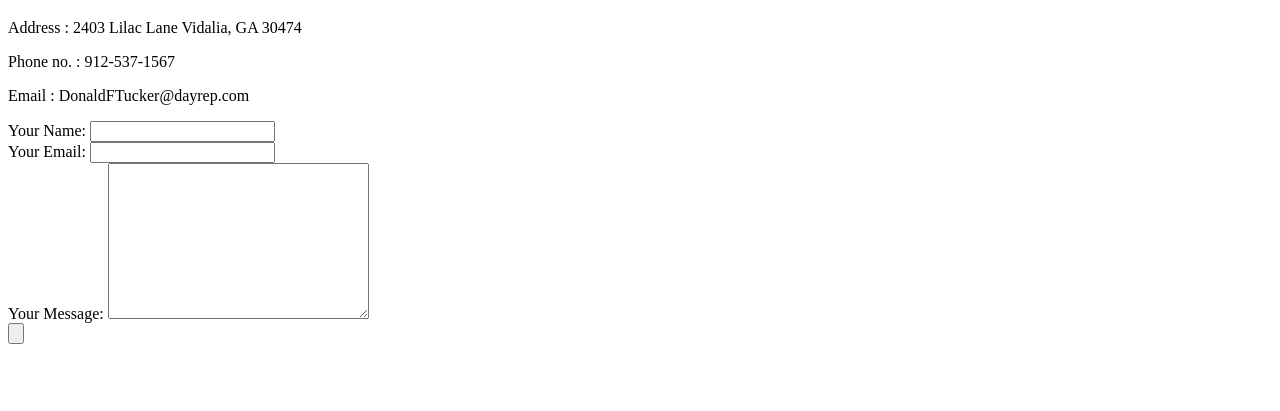
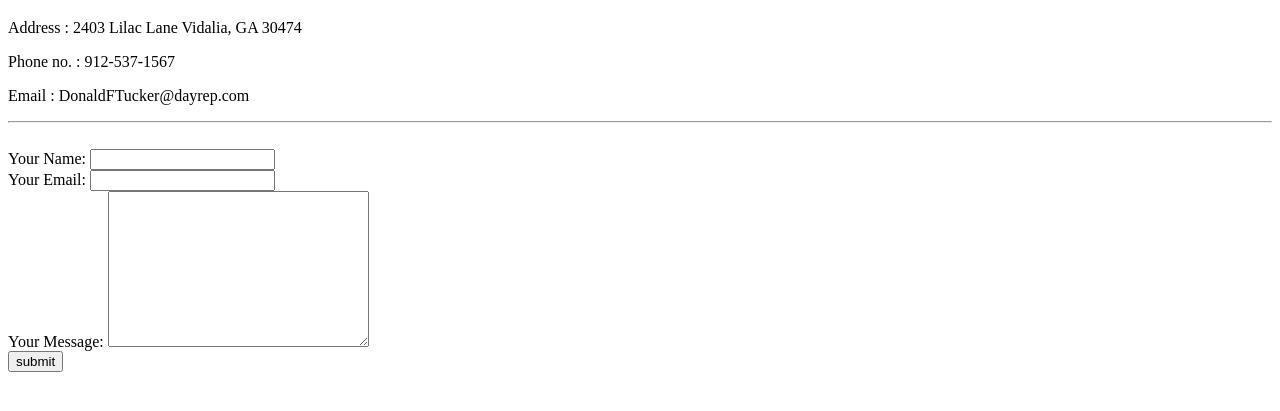
Before and after one commit to umeshpalsingh/cv-1, a plain HTML site: page contact-me.html in a window 1280 px wide. Shown: the part 61-472 px from the top of the page. Drawn offline with Linux system fonts and the light colour scheme.

Commit message:
Line - 12 , 13 - <hr> and <br> tag add  and at line 25 - value = submit add

```diff
--- a/contact-me.html
+++ b/contact-me.html
@@ -9,6 +9,8 @@
     <p>Address : 2403 Lilac Lane Vidalia, GA 30474</p>
     <p>Phone no. : 912-537-1567</p>
     <p>Email : DonaldFTucker@dayrep.com</p>
+    <hr>
+    <br>
 
     <form action="mailto:umeshpal6789@gmail.com" method="post" enctype="text/plain">
       <label>Your Name:</label>
@@ -20,7 +22,7 @@
       <label>Your Message:</label>
       <textarea name="yourMessage" rows="10" cols="30"></textarea>
       <br>
-      <input type="submit" name="" value="">
+      <input type="submit" name="" value="submit">
     </form>
   </body>
 </html>
```
